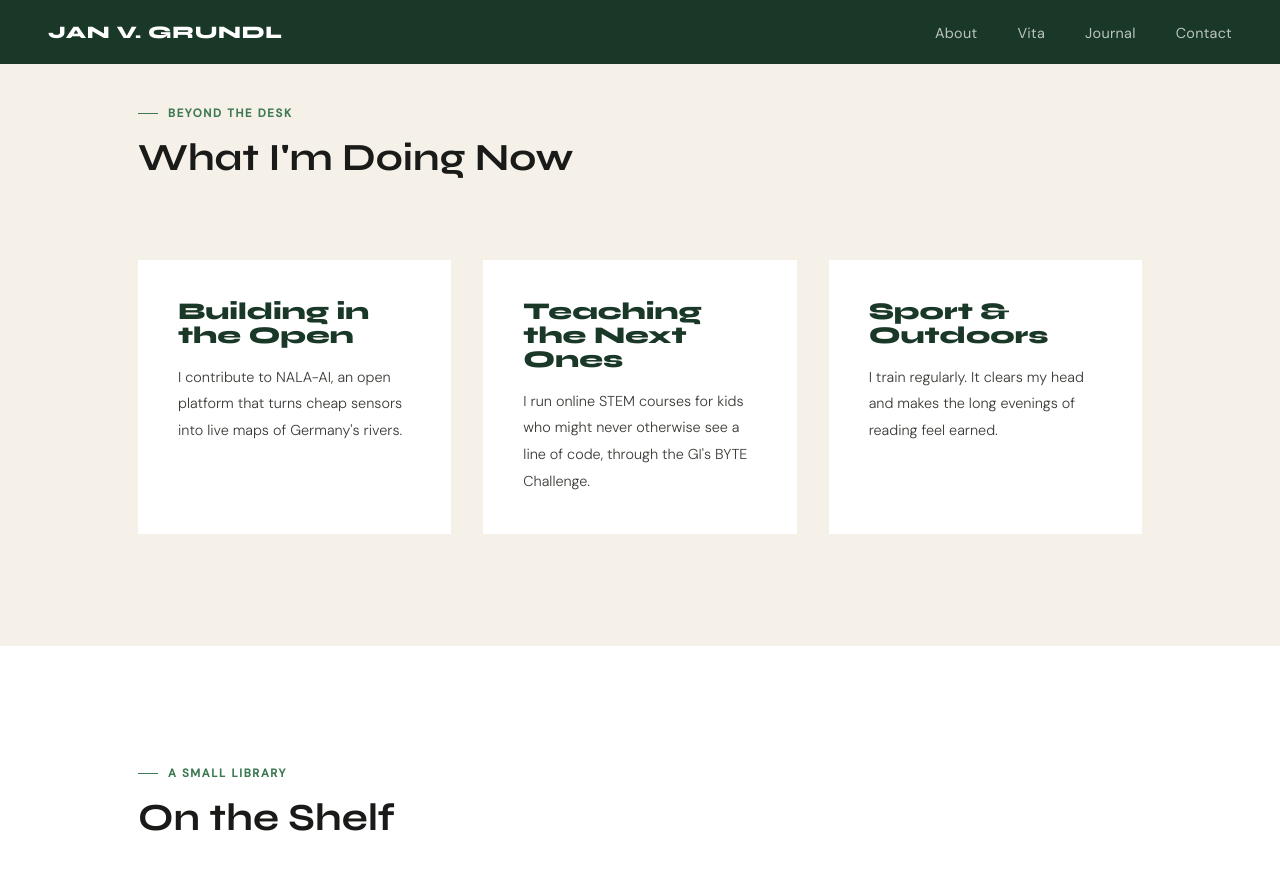
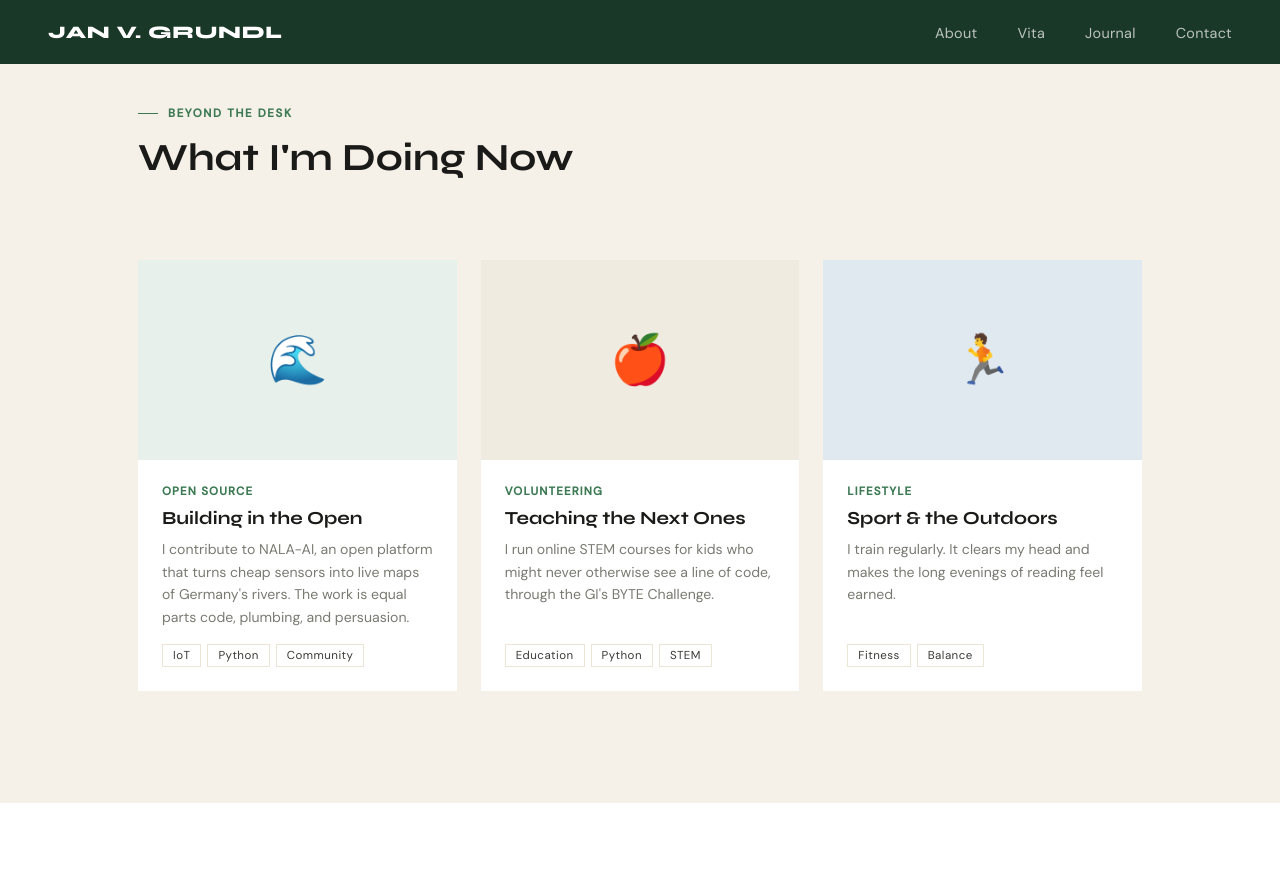
Before and after one commit to jg512/jangrundl-site, a Jekyll site: the page built from index.html, in a window 1280 px wide and 900 px high, scrolled down 3146 px. Shown: the top 870 px of the window. Built offline with Jekyll 4.4.1, drawn with Linux system fonts in a browser that asks for light colours; some of the changed text lies outside the part shown.

Commit message:
Refine Pursuits and Library sections with mockup-inspired card layouts

```diff
--- a/assets/css/style.css
+++ b/assets/css/style.css
@@ -414,6 +414,82 @@
   color: var(--accent);
 }
 
+/* PROJECT CARDS (Used for Pursuits & Library) */
+.projects-grid {
+  display: grid;
+  grid-template-columns: repeat(auto-fit, minmax(300px, 1fr));
+  gap: 1.5rem;
+  margin-top: 3.5rem;
+}
+
+.project-card {
+  background: var(--white);
+  overflow: hidden;
+  transition: transform 0.25s;
+  cursor: pointer;
+  display: flex;
+  flex-direction: column;
+}
+
+.project-card:hover { transform: translateY(-4px); }
+
+.project-img {
+  height: 200px;
+  display: flex;
+  align-items: center;
+  justify-content: center;
+  font-size: 3rem;
+  position: relative;
+  overflow: hidden;
+  background: var(--cream-dark);
+}
+
+.project-info {
+  padding: 1.5rem;
+  flex: 1;
+  display: flex;
+  flex-direction: column;
+}
+
+.project-category {
+  font-size: 0.72rem;
+  text-transform: uppercase;
+  letter-spacing: 0.1em;
+  color: var(--green-mid);
+  font-weight: 600;
+  margin-bottom: 0.5rem;
+}
+
+.project-name {
+  font-family: 'Syne', sans-serif;
+  font-size: 1.15rem;
+  font-weight: 700;
+  color: var(--ink);
+  margin-bottom: 0.6rem;
+}
+
+.project-desc {
+  font-size: 0.88rem;
+  color: var(--muted);
+  line-height: 1.6;
+}
+
+.project-tech {
+  display: flex;
+  gap: 6px;
+  flex-wrap: wrap;
+  margin-top: auto;
+  padding-top: 1rem;
+}
+
+.tech-badge {
+  font-size: 0.72rem;
+  padding: 3px 10px;
+  border: 1px solid var(--cream-dark);
+  color: var(--ink-soft);
+  letter-spacing: 0.04em;
+}
+
 /* JOURNAL */
 .journal {
   background: var(--white);
--- a/index.html
+++ b/index.html
@@ -126,7 +126,7 @@
 </section>
 
 <!-- PURSUITS -->
-<section class="about" id="pursuits" style="background: var(--cream);">
+<section class="vita" id="pursuits" style="background: var(--cream);">
   <div class="container">
     <div class="vita-header">
       <div class="reveal">
@@ -134,18 +134,52 @@
         <h2 class="section-title">What I'm Doing Now</h2>
       </div>
     </div>
-    <div class="stats-grid" style="grid-template-columns: repeat(auto-fit, minmax(250px, 1fr)); background: transparent; border: none; gap: 2rem;">
-      <div class="stat reveal" style="background: var(--white); padding: 2.5rem;">
-        <div class="stat-num" style="font-size: 1.5rem; margin-bottom: 1rem;">Building in the Open</div>
-        <p class="about-text" style="font-size: 0.9rem;">I contribute to NALA-AI, an open platform that turns cheap sensors into live maps of Germany's rivers.</p>
+    <div class="projects-grid">
+      <div class="project-card reveal">
+        <div class="project-img" style="background: #e8f0eb;">
+          <span class="project-icon">🌊</span>
+        </div>
+        <div class="project-info">
+          <div class="project-category">Open Source</div>
+          <div class="project-name">Building in the Open</div>
+          <div class="project-desc">I contribute to NALA-AI, an open platform that turns cheap sensors into live maps of Germany's rivers. The work is equal parts code, plumbing, and persuasion.</div>
+          <div class="project-tech">
+            <span class="tech-badge">IoT</span>
+            <span class="tech-badge">Python</span>
+            <span class="tech-badge">Community</span>
+          </div>
+        </div>
       </div>
-      <div class="stat reveal" style="background: var(--white); padding: 2.5rem;">
-        <div class="stat-num" style="font-size: 1.5rem; margin-bottom: 1rem;">Teaching the Next Ones</div>
-        <p class="about-text" style="font-size: 0.9rem;">I run online STEM courses for kids who might never otherwise see a line of code, through the GI's BYTE Challenge.</p>
+
+      <div class="project-card reveal" style="transition-delay: 0.1s">
+        <div class="project-img" style="background: #f0ebe0;">
+          <span class="project-icon">🍎</span>
+        </div>
+        <div class="project-info">
+          <div class="project-category">Volunteering</div>
+          <div class="project-name">Teaching the Next Ones</div>
+          <div class="project-desc">I run online STEM courses for kids who might never otherwise see a line of code, through the GI's BYTE Challenge.</div>
+          <div class="project-tech">
+            <span class="tech-badge">Education</span>
+            <span class="tech-badge">Python</span>
+            <span class="tech-badge">STEM</span>
+          </div>
+        </div>
       </div>
-      <div class="stat reveal" style="background: var(--white); padding: 2.5rem;">
-        <div class="stat-num" style="font-size: 1.5rem; margin-bottom: 1rem;">Sport & Outdoors</div>
-        <p class="about-text" style="font-size: 0.9rem;">I train regularly. It clears my head and makes the long evenings of reading feel earned.</p>
+
+      <div class="project-card reveal" style="transition-delay: 0.2s">
+        <div class="project-img" style="background: #e0e8f0;">
+          <span class="project-icon">🏃</span>
+        </div>
+        <div class="project-info">
+          <div class="project-category">Lifestyle</div>
+          <div class="project-name">Sport & the Outdoors</div>
+          <div class="project-desc">I train regularly. It clears my head and makes the long evenings of reading feel earned.</div>
+          <div class="project-tech">
+            <span class="tech-badge">Fitness</span>
+            <span class="tech-badge">Balance</span>
+          </div>
+        </div>
       </div>
     </div>
   </div>
@@ -160,23 +194,42 @@
         <h2 class="section-title">On the Shelf</h2>
       </div>
     </div>
-    <div class="about-grid">
-        <div class="reveal">
-            <div class="about-text">
-                <p>Worlds I keep going back to. Start anywhere, but keep the map handy.</p>
-                <ul style="list-style: none; margin-top: 1.5rem;">
-                    <li style="margin-bottom: 1rem;"><strong style="color: var(--green-dark);">Gardens of the Moon</strong> &middot; Steven Erikson</li>
-                    <li style="margin-bottom: 1rem;"><strong style="color: var(--green-dark);">The Dwarves</strong> &middot; Markus Heitz</li>
-                    <li style="margin-bottom: 1rem;"><strong style="color: var(--green-dark);">Monarchies of God</strong> &middot; Paul Kearney</li>
-                    <li style="margin-bottom: 1rem;"><strong style="color: var(--green-dark);">Conan the Barbarian</strong> &middot; Robert E. Howard</li>
-                </ul>
-            </div>
+    <div class="projects-grid">
+      <div class="project-card reveal">
+        <div class="project-img" style="height: 280px; background: #1a1a18;">
+          <img src="https://covers.openlibrary.org/b/isbn/9780765322883-L.jpg?default=false" alt="Gardens of the Moon" style="height: 100%; width: auto; filter: none;">
         </div>
-        <div class="reveal">
-            <div class="hero-photo" style="min-height: 300px; border: 1px solid var(--cream-dark);">
-                <img src="{{ '/assets/img/badge.jpg' | relative_url }}" alt="Conference Badge" style="filter: none;">
-            </div>
+        <div class="project-info">
+          <div class="project-category">Fantasy &middot; Steven Erikson</div>
+          <div class="project-name">Gardens of the Moon</div>
+          <div class="project-desc">I'm reading this now. Erikson drops you into the middle of a history and trusts you to keep up.</div>
+          <div class="project-tech">
+            <span class="tech-badge">Now Reading</span>
+          </div>
         </div>
+      </div>
+
+      <div class="project-card reveal" style="transition-delay: 0.1s">
+        <div class="project-img" style="height: 280px; background: #2a3a2c;">
+          <img src="https://covers.openlibrary.org/b/isbn/9780316049443-L.jpg?default=false" alt="The Dwarves" style="height: 100%; width: auto; filter: none;">
+        </div>
+        <div class="project-info">
+          <div class="project-category">Fantasy &middot; Markus Heitz</div>
+          <div class="project-name">The Dwarves</div>
+          <div class="project-desc">Tungdil, Girdlegard, and some of the best axe-work in fantasy. A whole series I keep coming back to.</div>
+        </div>
+      </div>
+
+      <div class="project-card reveal" style="transition-delay: 0.2s">
+        <div class="project-img" style="height: 280px; background: #3a2a24;">
+          <img src="https://covers.openlibrary.org/b/isbn/9781906735715-L.jpg?default=false" alt="Monarchies of God" style="height: 100%; width: auto; filter: none;">
+        </div>
+        <div class="project-info">
+          <div class="project-category">Fantasy &middot; Paul Kearney</div>
+          <div class="project-name">Monarchies of God</div>
+          <div class="project-desc">Kings, heretics, and a voyage west. Kearney writes faith and war with a maturity you don't often get.</div>
+        </div>
+      </div>
     </div>
   </div>
 </section>
```
